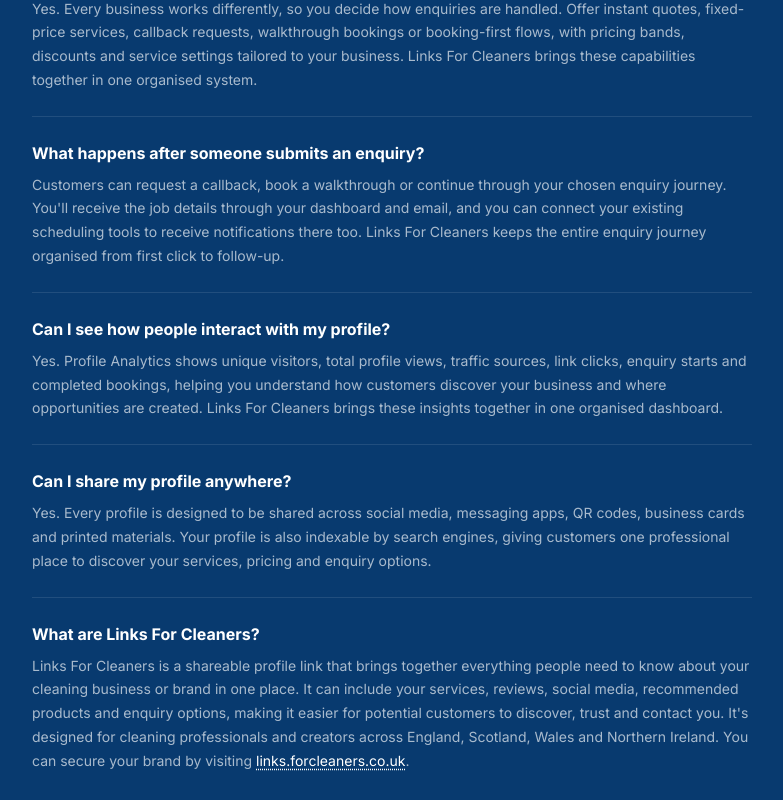
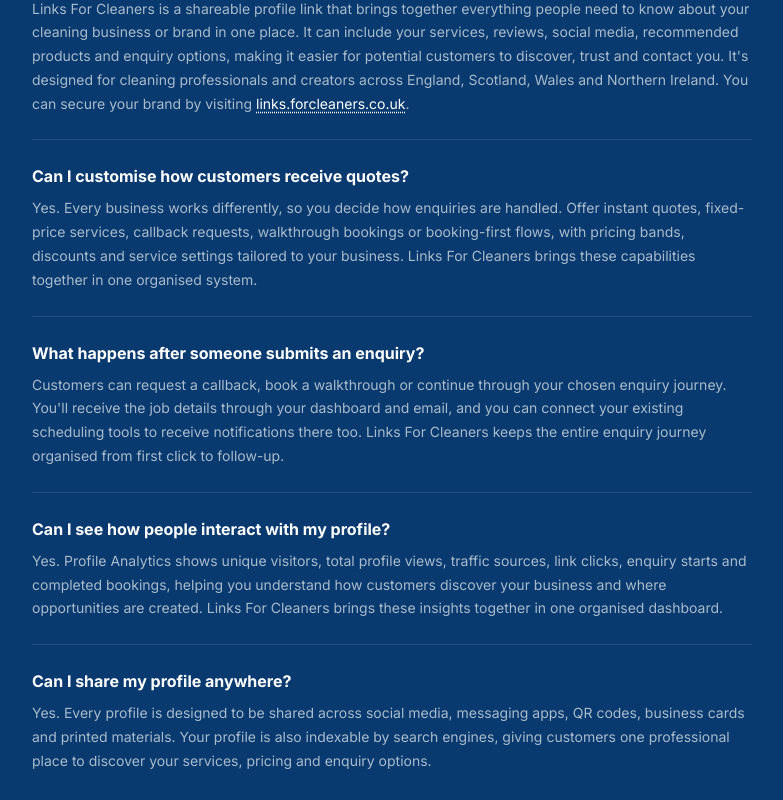
Before and after one commit to 1nn4a/iwa, a React (Vite) app: page /en/links-for-cleaners in a window 1280 px wide. Shown: the part 1060-1860 px from the top of the page, without its empty margins (248-1031 px from the left). Built offline with nearby package versions, Linux system fonts and the light colour scheme.

Commit message:
SEO WORK pt2

```diff
--- a/src/pages/LinksForCleaners.tsx
+++ b/src/pages/LinksForCleaners.tsx
@@ -326,6 +326,14 @@ export default function LinksForCleaners() {
     </h2>
 
 {([
+   {
+        q: "What are Links For Cleaners?",
+        a: (
+          <>
+            Links For Cleaners is a shareable profile link that brings together everything people need to know about your cleaning business or brand in one place. It can include your services, reviews, social media, recommended products and enquiry options, making it easier for potential customers to discover, trust and contact you. It's designed for cleaning professionals and creators across England, Scotland, Wales and Northern Ireland. You can secure your brand by visiting <a href="https://links.forcleaners.co.uk" className="lfc-faq-link">links.forcleaners.co.uk</a>.
+          </>
+  )
+      },
       {
         q: "Can I customise how customers receive quotes?",
         a: "Yes. Every business works differently, so you decide how enquiries are handled. Offer instant quotes, fixed-price services, callback requests, walkthrough bookings or booking-first flows, with pricing bands, discounts and service settings tailored to your business. Links For Cleaners brings these capabilities together in one organised system."
@@ -341,15 +349,8 @@ export default function LinksForCleaners() {
    {
         q: "Can I share my profile anywhere?",
         a: "Yes. Every profile is designed to be shared across social media, messaging apps, QR codes, business cards and printed materials. Your profile is also indexable by search engines, giving customers one professional place to discover your services, pricing and enquiry options."
-      },
-      {
-        q: "What are Links For Cleaners?",
-        a: (
-          <>
-            Links For Cleaners is a shareable profile link that brings together everything people need to know about your cleaning business or brand in one place. It can include your services, reviews, social media, recommended products and enquiry options, making it easier for potential customers to discover, trust and contact you. It's designed for cleaning professionals and creators across England, Scotland, Wales and Northern Ireland. You can secure your brand by visiting <a href="https://links.forcleaners.co.uk" className="lfc-faq-link">links.forcleaners.co.uk</a>.
-          </>
-  )
       }
+
     ] as { q: string; a: React.ReactNode }[]).map(({ q, a }, i) => (
       <div key={i} className="lfc-faq-item">
         <h3 className="lfc-faq-q">{q}</h3>
```
